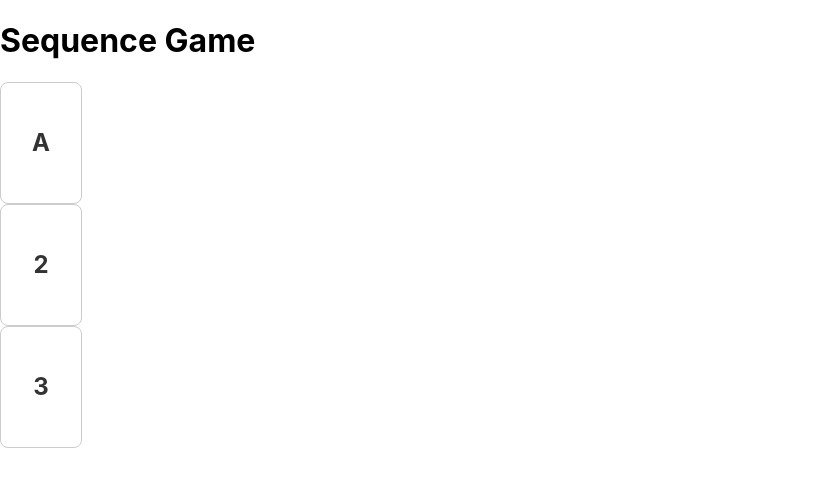
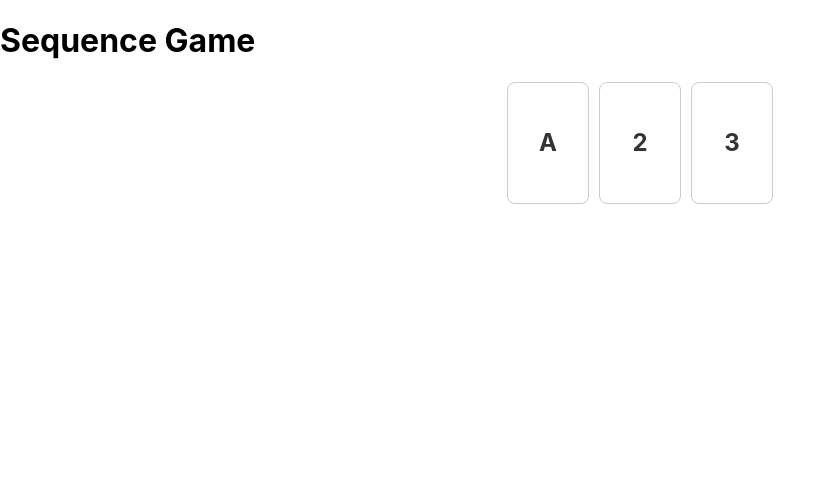
Before and after one commit to sahil-tandon/react-sequence-board-game, a React (Create React App) app: page / in a window 1280 px wide. Shown: the top 486 px of the page, without its empty margins (0-836 px from the left). Built offline with nearby package versions, Linux system fonts and the light colour scheme.

Commit message:
React Sequence Board Game | Board component

```diff
--- a/src/components/App/App.js
+++ b/src/components/App/App.js
@@ -1,17 +1,13 @@
 import React from "react";
 import "./App.css";
-import Card from "../Card/Card";
+import Board from "../Board/Board";
 
 const App = () => {
   return (
     <div className="app">
       <h1>Sequence Game</h1>
-      <div className="card-container">
-        <Card value="A" />
-        <Card value="2" />
-        <Card value="3" />
-        {/* Add more cards as needed */}
-      </div>
+      <Board />
+      {/* Add other components as needed */}
     </div>
   );
 };
--- /dev/null
+++ b/src/components/Board/Board.css
@@ -0,0 +1,7 @@
+.board {
+    display: flex;
+    flex-wrap: wrap;
+    gap: 10px;
+    justify-content: center;
+    margin-top: 20px;
+}
--- /dev/null
+++ b/src/components/Board/Board.js
@@ -0,0 +1,32 @@
+import React, { useState } from "react";
+import "./Board.css";
+import Card from "../Card/Card";
+
+const Board = () => {
+  // Example state for the board, you can customize as needed
+  const [boardState, setBoardState] = useState([
+    { id: 1, value: "A" },
+    { id: 2, value: "2" },
+    { id: 3, value: "3" },
+    // Add more cards as needed
+  ]);
+
+  const handleCardClick = (cardId) => {
+    // Handle card click logic here
+    console.log(`Card clicked: ${cardId}`);
+  };
+
+  return (
+    <div className="board">
+      {boardState.map((card) => (
+        <Card
+          key={card.id}
+          value={card.value}
+          onClick={() => handleCardClick(card.id)}
+        />
+      ))}
+    </div>
+  );
+};
+
+export default Board;
```
